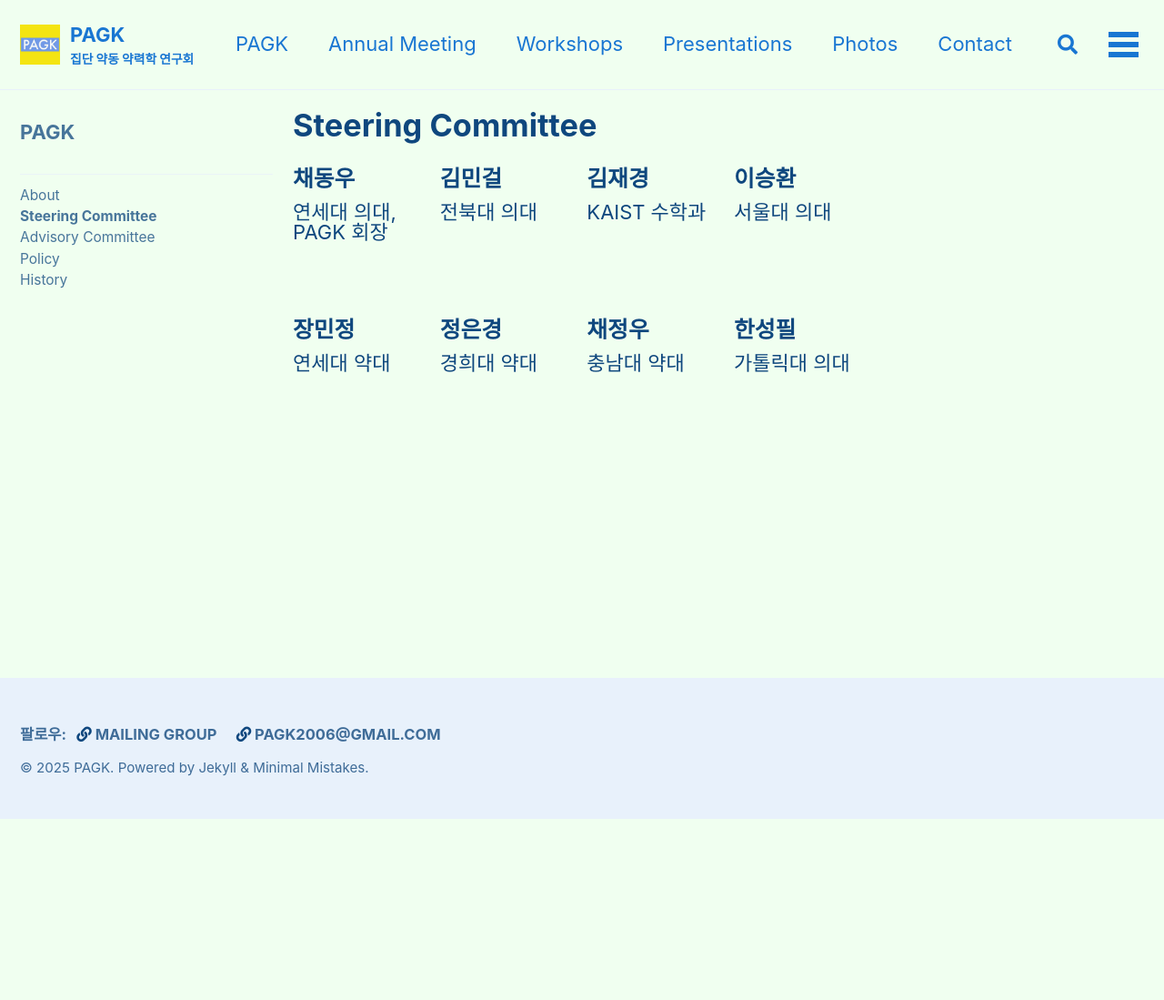
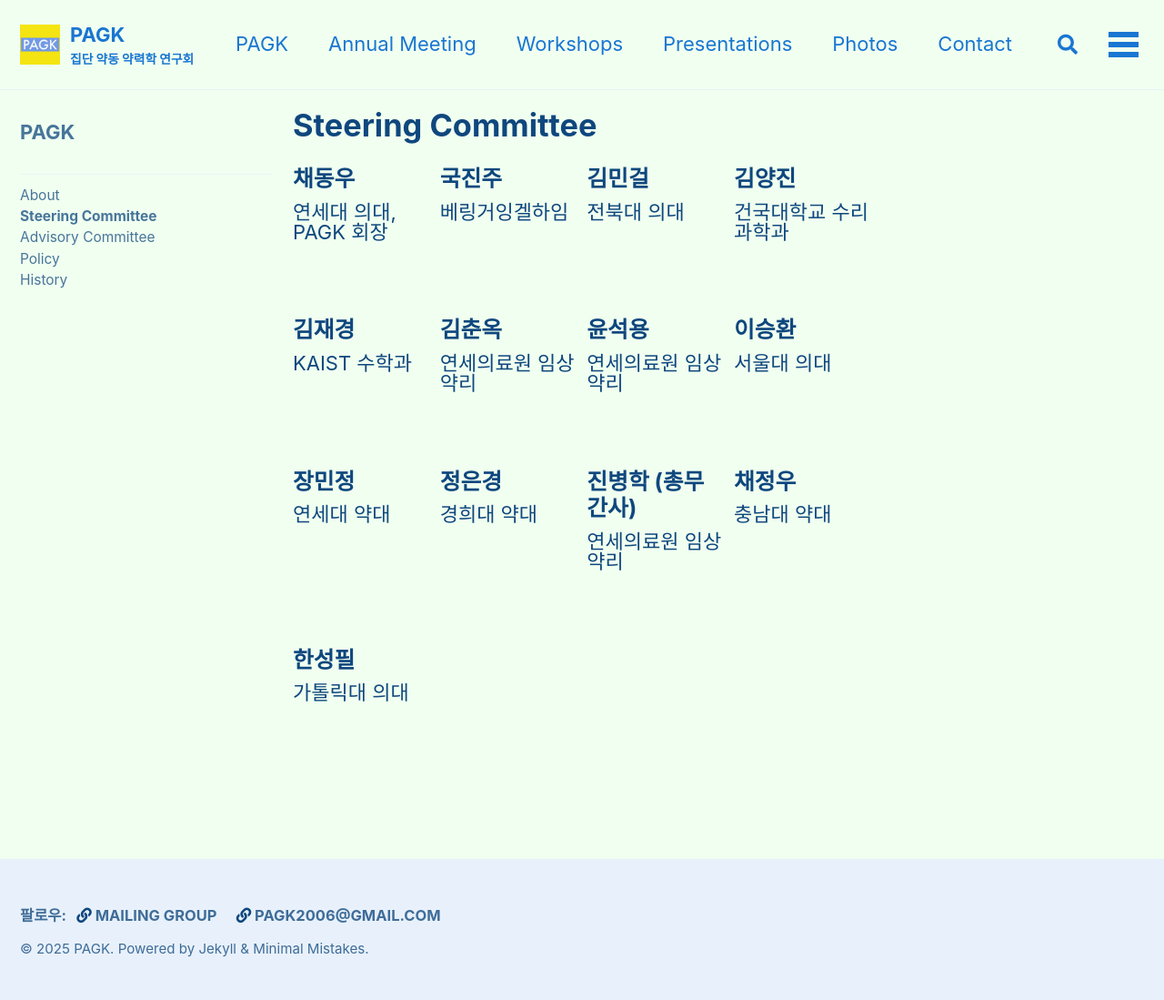
Before and after one commit to pagkkr/pagkkr.github.io, a Jekyll site: the page built from _pages/pagk/steering committee.md, in a window 1280 px wide. Shown: the whole page at 91% size. Built offline with Jekyll 4.4.1, drawn with Linux system fonts in a browser that asks for light colours; cached includes are drawn as plain includes; before the commit the page ends 900 px from its top, so only the background shows below that.

Commit message:
Update authors.yml

```diff
--- a/_data/authors.yml
+++ b/_data/authors.yml
@@ -123,3 +123,28 @@ mjjang:
   name: 장민정
   bio: 연세대 약대
   member_group: member
+jjguk:
+  id: jjguk
+  name: 국진주
+  bio: 베링거잉겔하임
+  member_group: member
+cokim:
+  id: cokim
+  name: 김춘옥
+  bio: 연세의료원 임상약리
+  member_group: member
+yjkim:
+  id: yjkim
+  name: 김양진
+  bio: 건국대학교 수리과학과
+  member_group: member
+syyoon:
+  id: syyoon
+  name: 윤석용
+  bio: 연세의료원 임상약리
+  member_group: member
+bhjin:
+  id: bhjin
+  name: 진병학 (총무간사)
+  bio: 연세의료원 임상약리
+  member_group: member
```
